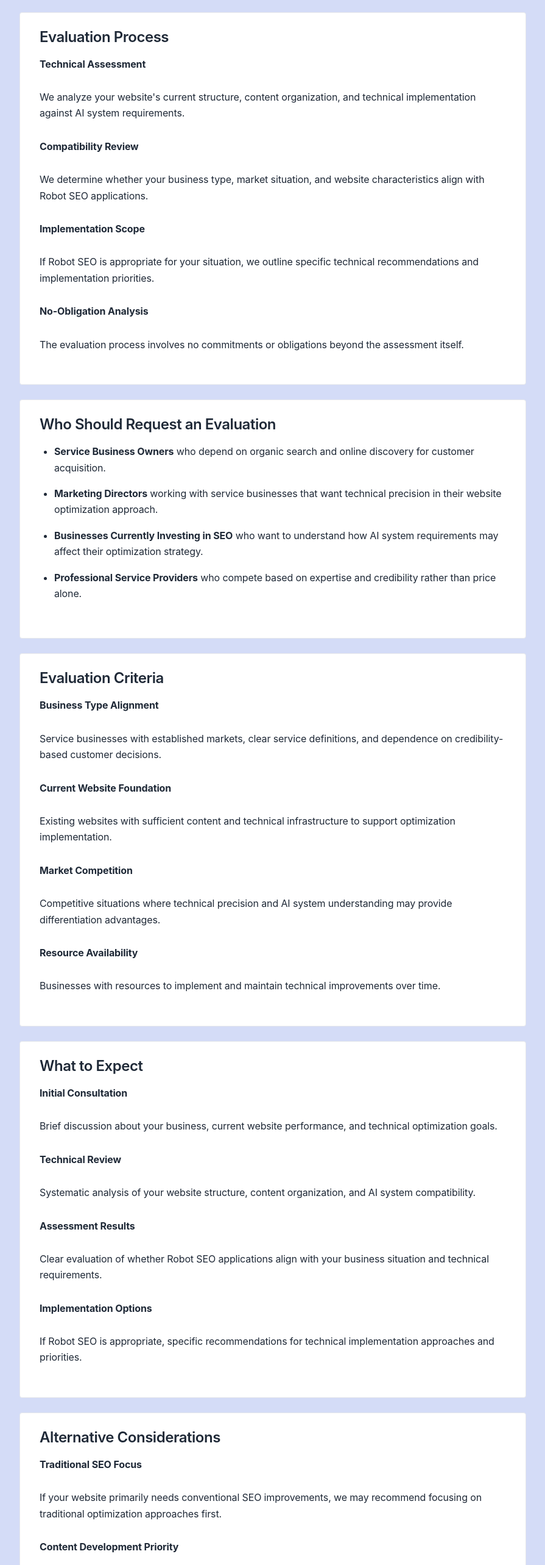
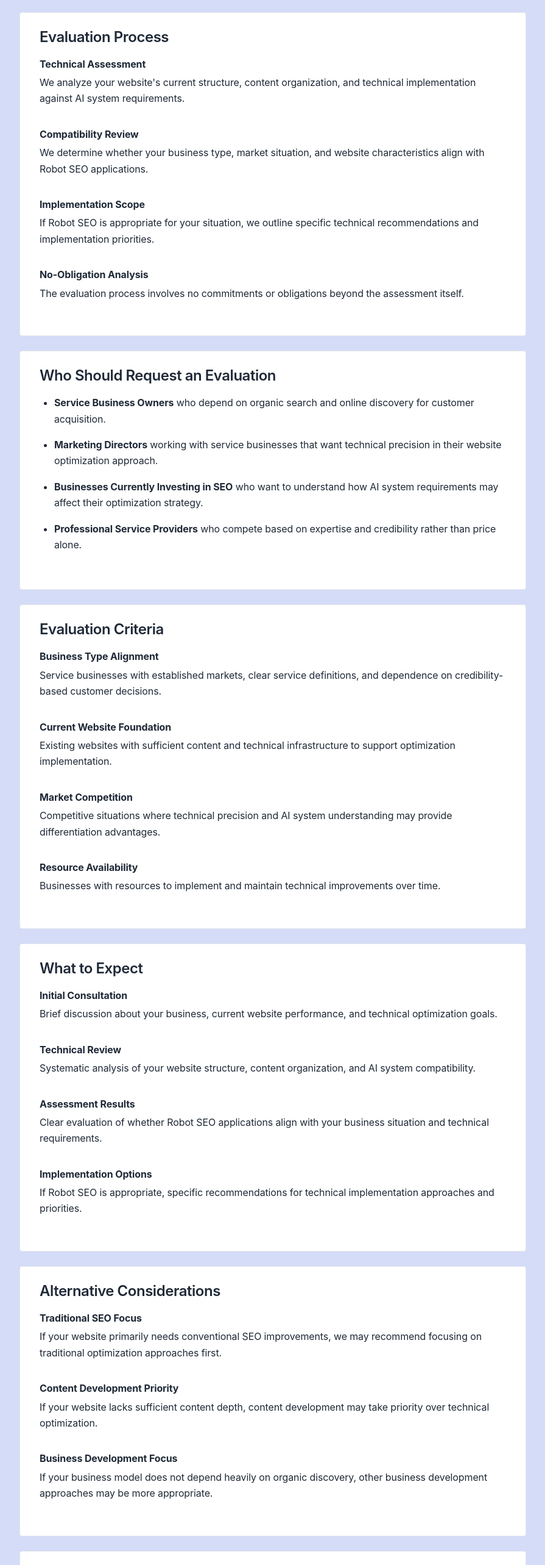
Before and after one commit to mollymotion/robot-seo, a Next.js app: page /contact in a window 1280 px wide. Shown: the part 1760-4326 px from the top of the page at 61% size, without its empty margins (192-1087 px from the left). Built offline with nearby package versions, Linux system fonts and the light colour scheme.

Commit message:
spacing adjustments on contact page

```diff
--- a/src/app/contact/page.tsx
+++ b/src/app/contact/page.tsx
@@ -165,25 +165,33 @@
         <div className="section-anchor">
           <h2>Evaluation Process</h2>
 
-          <p><strong>Technical Assessment</strong></p>
-          <p>
+          <div className="mb-8">
+            <p style={{ marginBottom: '0.25rem' }}><strong>Technical Assessment</strong></p>
+            <p style={{ marginBottom: 0 }}>
               We analyze your website's current structure, content organization, and technical implementation against AI system requirements.
             </p>
+          </div>
 
-          <p><strong>Compatibility Review</strong></p>
-          <p>
+          <div className="mb-8">
+            <p style={{ marginBottom: '0.25rem' }}><strong>Compatibility Review</strong></p>
+            <p style={{ marginBottom: 0 }}>
               We determine whether your business type, market situation, and website characteristics align with Robot SEO applications.
             </p>
+          </div>
 
-          <p><strong>Implementation Scope</strong></p>
-          <p>
+          <div className="mb-8">
+            <p style={{ marginBottom: '0.25rem' }}><strong>Implementation Scope</strong></p>
+            <p style={{ marginBottom: 0 }}>
               If Robot SEO is appropriate for your situation, we outline specific technical recommendations and implementation priorities.
             </p>
+          </div>
 
-          <p><strong>No-Obligation Analysis</strong></p>
-          <p>
+          <div className="mb-8">
+            <p style={{ marginBottom: '0.25rem' }}><strong>No-Obligation Analysis</strong></p>
+            <p style={{ marginBottom: 0 }}>
               The evaluation process involves no commitments or obligations beyond the assessment itself.
             </p>
+          </div>
         </div>
 
         <div className="section-anchor">
@@ -199,68 +207,90 @@
         <div className="section-anchor">
           <h2>Evaluation Criteria</h2>
 
-          <p><strong>Business Type Alignment</strong></p>
-          <p>
+          <div className="mb-8">
+            <p style={{ marginBottom: '0.25rem' }}><strong>Business Type Alignment</strong></p>
+            <p style={{ marginBottom: 0 }}>
               Service businesses with established markets, clear service definitions, and dependence on credibility-based customer decisions.
             </p>
+          </div>
 
-          <p><strong>Current Website Foundation</strong></p>
-          <p>
+          <div className="mb-8">
+            <p style={{ marginBottom: '0.25rem' }}><strong>Current Website Foundation</strong></p>
+            <p style={{ marginBottom: 0 }}>
               Existing websites with sufficient content and technical infrastructure to support optimization implementation.
             </p>
+          </div>
 
-          <p><strong>Market Competition</strong></p>
-          <p>
+          <div className="mb-8">
+            <p style={{ marginBottom: '0.25rem' }}><strong>Market Competition</strong></p>
+            <p style={{ marginBottom: 0 }}>
               Competitive situations where technical precision and AI system understanding may provide differentiation advantages.
             </p>
+          </div>
 
-          <p><strong>Resource Availability</strong></p>
-          <p>
+          <div className="mb-8">
+            <p style={{ marginBottom: '0.25rem' }}><strong>Resource Availability</strong></p>
+            <p style={{ marginBottom: 0 }}>
               Businesses with resources to implement and maintain technical improvements over time.
             </p>
+          </div>
         </div>
 
         <div className="section-anchor">
           <h2>What to Expect</h2>
 
-          <p><strong>Initial Consultation</strong></p>
-          <p>
+          <div className="mb-8">
+            <p style={{ marginBottom: '0.25rem' }}><strong>Initial Consultation</strong></p>
+            <p style={{ marginBottom: 0 }}>
               Brief discussion about your business, current website performance, and technical optimization goals.
             </p>
+          </div>
 
-          <p><strong>Technical Review</strong></p>
-          <p>
+          <div className="mb-8">
+            <p style={{ marginBottom: '0.25rem' }}><strong>Technical Review</strong></p>
+            <p style={{ marginBottom: 0 }}>
               Systematic analysis of your website structure, content organization, and AI system compatibility.
             </p>
+          </div>
 
-          <p><strong>Assessment Results</strong></p>
-          <p>
+          <div className="mb-8">
+            <p style={{ marginBottom: '0.25rem' }}><strong>Assessment Results</strong></p>
+            <p style={{ marginBottom: 0 }}>
               Clear evaluation of whether Robot SEO applications align with your business situation and technical requirements.
             </p>
+          </div>
 
-          <p><strong>Implementation Options</strong></p>
-          <p>
+          <div className="mb-8">
+            <p style={{ marginBottom: '0.25rem' }}><strong>Implementation Options</strong></p>
+            <p style={{ marginBottom: 0 }}>
               If Robot SEO is appropriate, specific recommendations for technical implementation approaches and priorities.
             </p>
+          </div>
         </div>
 
         <div className="section-anchor">
           <h2>Alternative Considerations</h2>
 
-          <p><strong>Traditional SEO Focus</strong></p>
-          <p>
+          <div className="mb-8">
+            <p style={{ marginBottom: '0.25rem' }}><strong>Traditional SEO Focus</strong></p>
+            <p style={{ marginBottom: 0 }}>
               If your website primarily needs conventional SEO improvements, we may recommend focusing on traditional optimization approaches first.
             </p>
+          </div>
 
-          <p><strong>Content Development Priority</strong></p>
-          <p>
+          <div className="mb-8">
+            <p style={{ marginBottom: '0.25rem' }}><strong>Content Development Priority</strong></p>
+            <p style={{ marginBottom: 0 }}>
               If your website lacks sufficient content depth, content development may take priority over technical optimization.
             </p>
+          </div>
 
-          <p><strong>Business Development Focus</strong></p>
-          <p>
+          <div className="mb-8">
+            <p style={{ marginBottom: '0.25rem' }}><strong>Business Development Focus</strong></p>
+            <p style={{ marginBottom: 0 }}>
               If your business model does not depend heavily on organic discovery, other business development approaches may be more appropriate.
             </p>
+          </div>
         </div>
 
         <div className="section-anchor">
```
Lines whose indentation alone changed are shown as unchanged.
